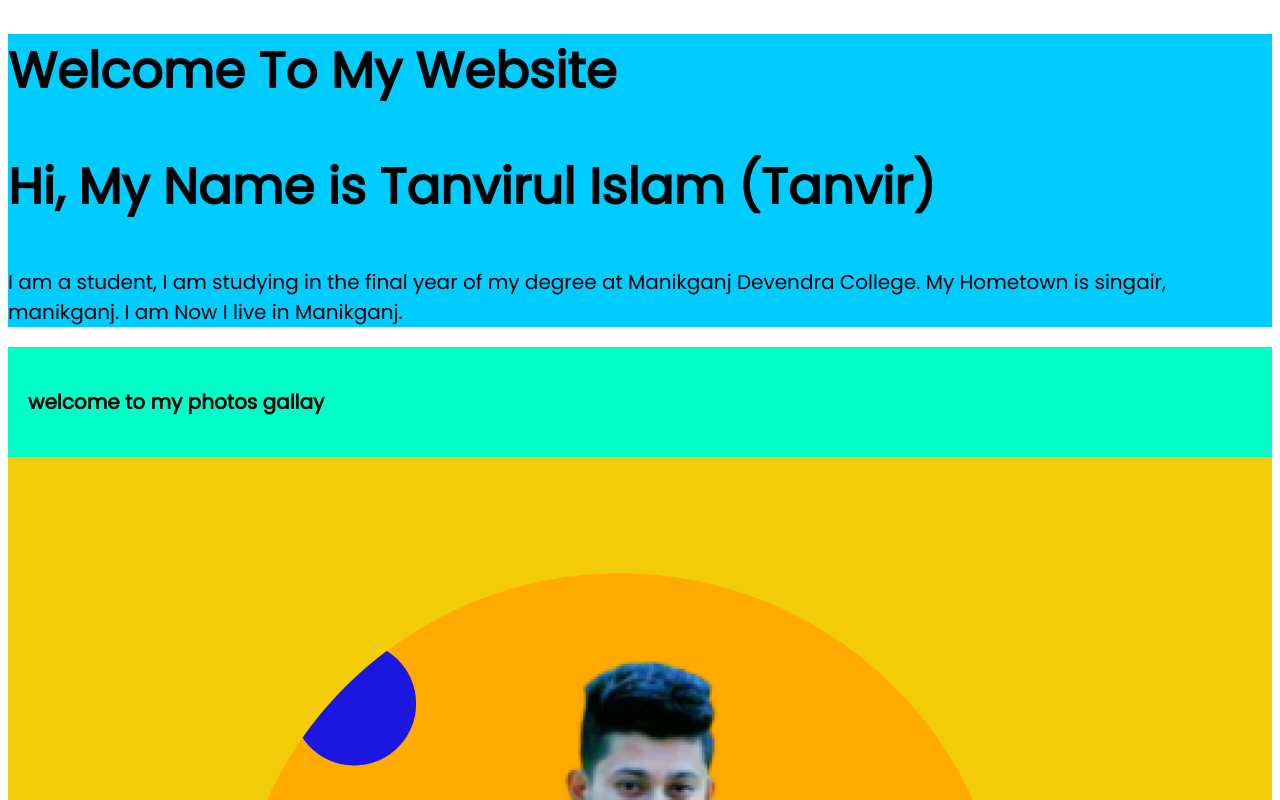
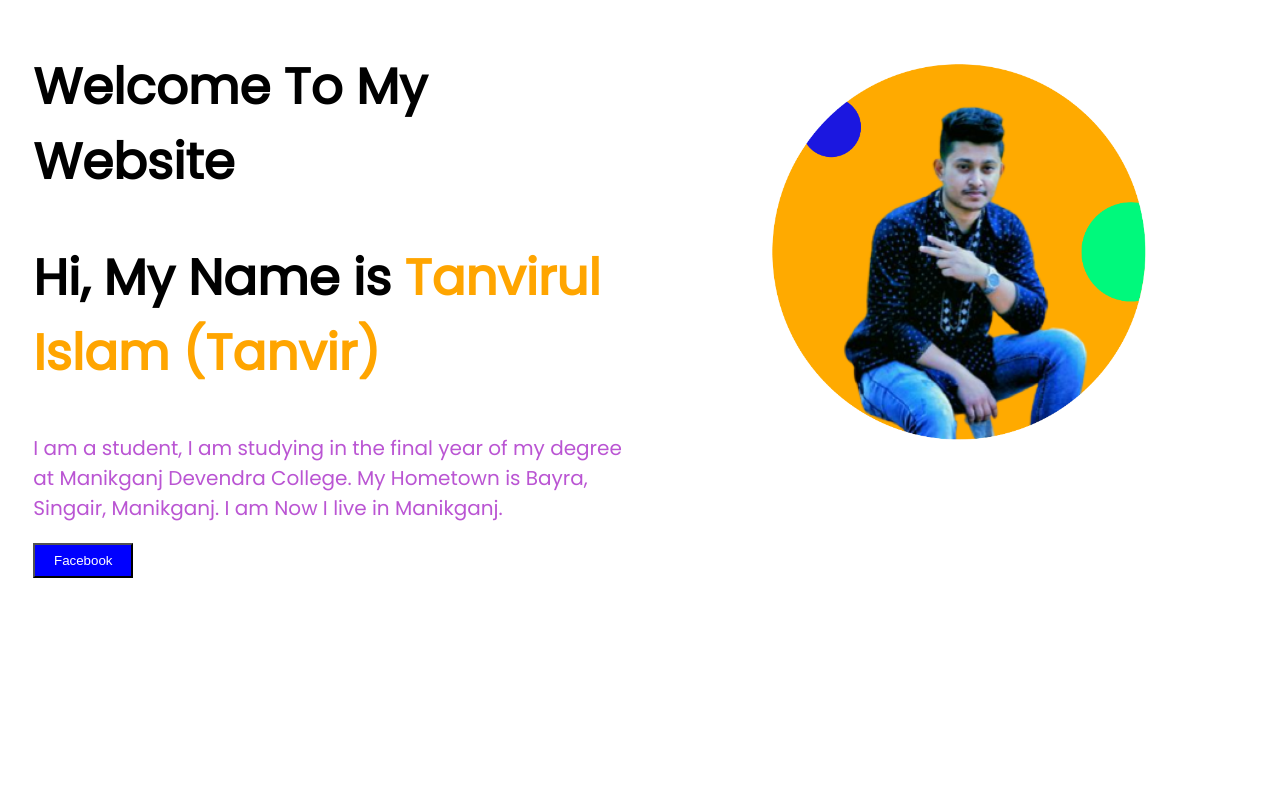
Before and after one commit to limon4521/Tanvir-website, a plain HTML site: page index.html in a window 1280 px wide. Shown: the top 800 px of the page. Drawn offline with Linux system fonts and the light colour scheme.

Commit message:
New file

```diff
--- a/index.html
+++ b/index.html
@@ -12,18 +12,25 @@
 
 </head>
 <body>
-    <div class="div_background1">
+   <section>
+
+    <div class="div1">
         <h1>Welcome To My Website</h1>
-    <h2>Hi, My Name is Tanvirul Islam (Tanvir)</h2>
+    <h2>Hi, My Name is <span class="Name_color"> Tanvirul Islam (Tanvir)</span></h2>
     <p>I am a student, I am studying in the final year of my degree at Manikganj Devendra College.
-        My Hometown is singair, manikganj.
+        My Hometown is Bayra, Singair, Manikganj.
         I am Now I live in Manikganj.</p>
+        <a target="_blank"href="https://www.facebook.com/tanvirul.islam.9250595"><button class="button">Facebook</button></a>
     </div>
 
-    <div class="gallary"><h3>welcome to my photos gallay</h3></div>
 
-    <div class="div_background2">
+
+    <div class="div1">
         <img class="tanvir_image" src="image/Tanvir1.png" alt="profile_image">
+
     </div>
+
+   </section>
+
 </body>
 </html>
--- a/style.css
+++ b/style.css
@@ -13,20 +13,30 @@ h3{
 p{
     font-family: 'Poppins', sans-serif;
     font-size: 20px;
+    color: mediumorchid;
 }
+
+.Name_color{
+    color: orange;
+}
+
 .tanvir_image{
     height: 100%;
     width: 100%;
 }
-
-.div_background1{
-    background-color: rgb(0, 204, 255);
+section{
+    display: flex;
 }
-.div_background2{
-    background-color: rgb(243, 204, 8);
+.div1{
+    width: 50%;
+    padding-left: 2%;
 }
-.gallary{
-    background-color: rgb(0, 255, 200);
-    padding:20px 20px 20px 20px;
-
+.div1 image{
+    width: 100%;
 }
+.button{
+   background-color: blue;
+   color: white;
+   height: 35px;
+   width: 100px;
+}
```
Also changed, not shown: New Text Document.txt (added), image/169290452_1126024164582120_3410359516149093518_n.jpg (added), image/281542571_1392200717964462_6695608648355678950_n.jpg (added), image/283161917_1395229444328256_2288494315503762874_n.jpg (added), image/324417936_834279697641671_365826156264839804_n.jpg (added), image/326522954_838927290504534_2134546875631065882_n.jpg (added), image/48393667_571528863273478_421005119694307328_n.jpg (added), image/n.jpg (added).
